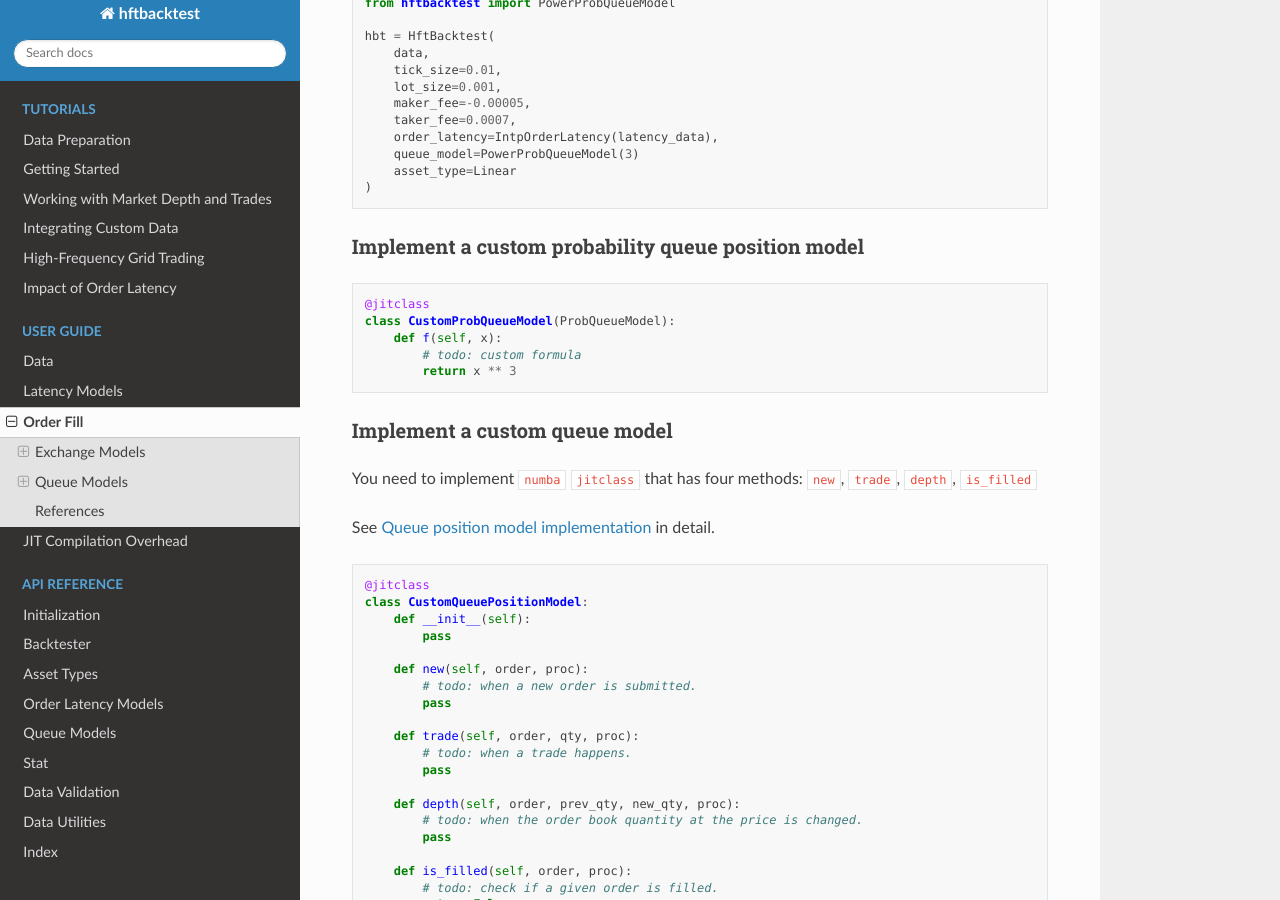
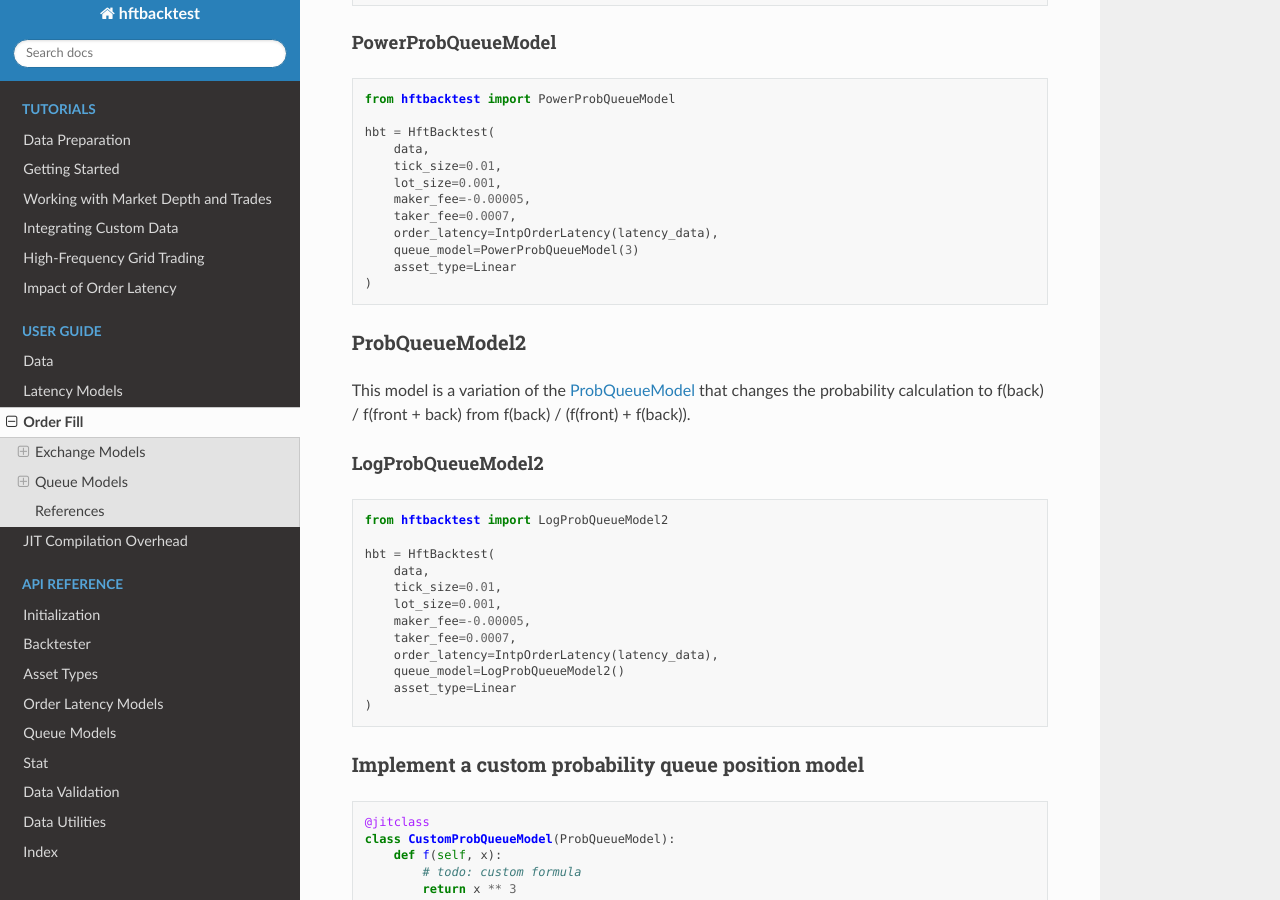
Before and after one commit to nkaz001/hftbacktest, a Sphinx documentation site: the page built from docs/order_fill.rst, in a window 1280 px wide and 900 px high, scrolled down 4522 px. Built offline with Sphinx 7.4.7 and the Read the Docs theme 2.0.0, drawn with Linux system fonts in a browser that asks for light colours; pages that are not in the unit, such as notebooks, are missing from menus; some of the changed text lies outside the part shown.

Commit message:
Update docs

```diff
--- a/docs/conf.py
+++ b/docs/conf.py
@@ -36,6 +36,7 @@ extensions = [
     'IPython.sphinxext.ipython_console_highlighting',
     'sphinx.ext.autodoc',
     'sphinx.ext.autodoc.typehints',
+    'sphinx.ext.autosectionlabel',
     'sphinx.ext.autosummary',
     'sphinx.ext.intersphinx',
     'sphinx.ext.napoleon',
--- a/docs/order_fill.rst
+++ b/docs/order_fill.rst
@@ -120,6 +120,8 @@ If an exchange doesn't provide Market-By-Order, you have to guess it by modeling
 HftBacktest currently only supports Market-By-Price that is most crypto exchanges provide and it provides the following
 queue position models for order fill simulation.
 
+Please refer to the details at :doc:`Queue Models <reference/queue_models>`.
+
 .. image:: images/liquidity-and-trade-activities.png
 
 RiskAverseQueueModel
@@ -153,8 +155,9 @@ Based on a probability model according to your current queue position, the decre
 and tail of the queue.
 So your queue position is also advanced according to the probability.
 This model is implemented as described in
-https://quant.stackexchange.com/questions/3782/how-do-we-estimate-position-of-our-order-in-order-book
 
+* https://quant.stackexchange.com/questions/3782/how-do-we-estimate-position-of-our-order-in-order-book
+* https://rigtorp.se/2013/06/08/estimating-order-queue-position.html
 
 LogProbQueueModel
 ~~~~~~~~~~~~~~~~~
@@ -228,6 +231,29 @@ PowerProbQueueModel
         asset_type=Linear
     )
 
+ProbQueueModel2
+---------------
+This model is a variation of the `ProbQueueModel`_ that changes the probability calculation to
+f(back) / f(front + back) from f(back) / (f(front) + f(back)).
+
+LogProbQueueModel2
+~~~~~~~~~~~~~~~~~~
+
+..  code-block:: python
+
+    from hftbacktest import LogProbQueueModel2
+
+    hbt = HftBacktest(
+        data,
+        tick_size=0.01,
+        lot_size=0.001,
+        maker_fee=-0.00005,
+        taker_fee=0.0007,
+        order_latency=IntpOrderLatency(latency_data),
+        queue_model=LogProbQueueModel2()
+        asset_type=Linear
+    )
+
 Implement a custom probability queue position model
 ---------------------------------------------------
 
```
Also changed, not shown: docs/reference/queue_models.rst (+8 -0 lines).
